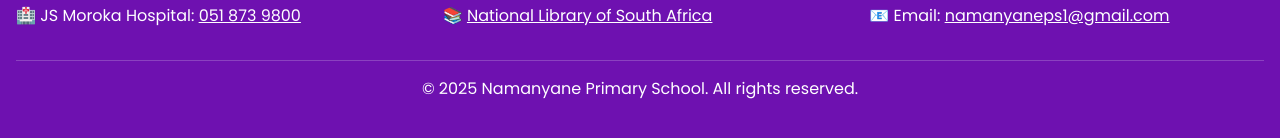
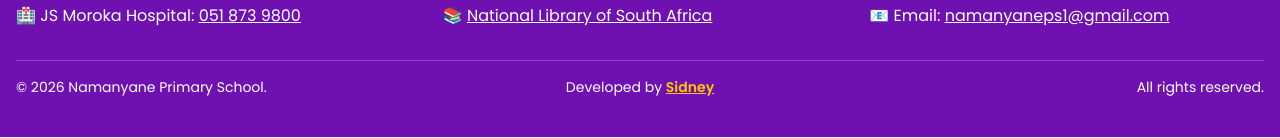
Before and after one commit to SidneyRamphalile/Namanyane-Primary-School, a React (Vite) app: page /resources in a window 1280 px wide. Shown: the part 1332-1470 px from the top of the page. Built offline with nearby package versions, Linux system fonts and the light colour scheme.

Commit message:
Footer Update

```diff
--- a/src/components/Footer.jsx
+++ b/src/components/Footer.jsx
@@ -99,9 +99,24 @@ const Footer = () => {
       </div>
 
       {/* Bottom line */}
-      <div className="text-center mt-8 text-md border-t border-white/20 pt-4">
-        &copy; {new Date().getFullYear()} Namanyane Primary School. All rights
-        reserved.
+      <div className="border-t border-white/20 mt-8 pt-4 grid grid-cols-1 md:grid-cols-3 gap-4 items-center text-center text-sm md:text-md">
+        <div className="order-1 md:order-1 md:text-left">
+          &copy; 2026 Namanyane Primary School.
+        </div>
+        <div className="order-3 md:order-2">
+          Developed by{" "}
+          <a
+            href="https://sidneyramphalile.vercel.app"
+            target="_blank"
+            rel="noopener noreferrer"
+            className="hover:text-yellow-400 underline text-yellow-400 font-semibold cursor-pointer"
+          >
+            Sidney
+          </a>
+        </div>
+        <div className="order-2 md:order-3 md:text-right">
+          All rights reserved.
+        </div>
       </div>
     </footer>
   );
```
